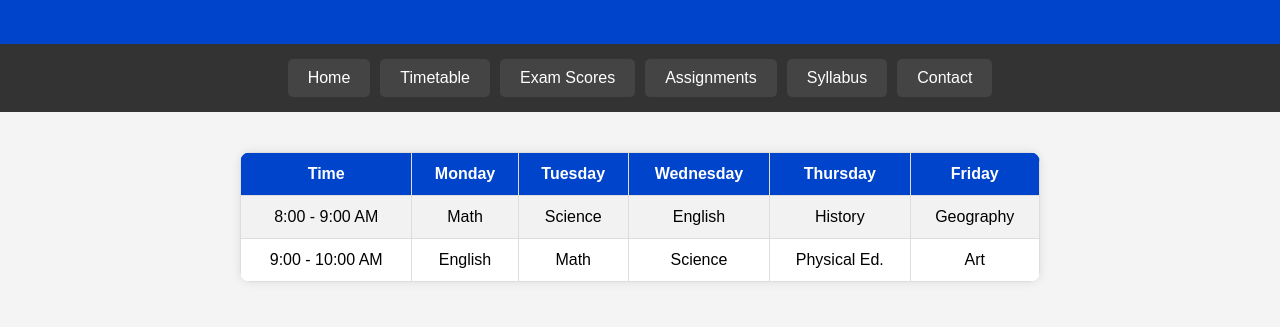
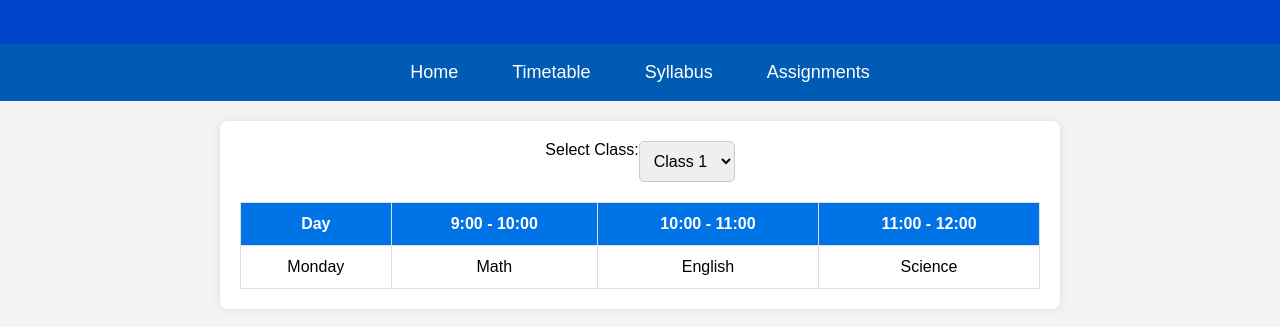
Before and after one commit to GhazwanBilal/school-website, a website: page timetable.html in a window 1280 px wide. Shown: the part 105-432 px from the top of the page. Drawn offline with Linux system fonts and the light colour scheme.

Commit message:
Update timetable.html

```diff
--- a/timetable.html
+++ b/timetable.html
@@ -10,7 +10,6 @@
             margin: 0;
             padding: 0;
             background-color: #f4f4f4;
-            text-align: center;
         }
         header {
             background: #0044cc;
@@ -22,59 +21,67 @@
         nav {
             display: flex;
             justify-content: center;
-            background: #333;
-            padding: 10px;
+            background: #005bb5;
+            padding: 10px 0;
         }
         nav a {
             color: white;
             text-decoration: none;
-            margin: 5px;
-            padding: 10px 20px;
-            background: #444;
-            border-radius: 5px;
-            transition: all 0.3s ease;
+            margin: 0 15px;
+            font-size: 18px;
+            padding: 8px 12px;
+            transition: 0.3s;
         }
         nav a:hover {
-            background: #555;
-            transform: scale(1.1);
+            background: #003f7f;
+            border-radius: 5px;
         }
         .container {
+            max-width: 800px;
+            margin: 20px auto;
             padding: 20px;
+            background: white;
+            box-shadow: 0 0 10px rgba(0, 0, 0, 0.1);
+            border-radius: 8px;
+        }
+        .dropdown {
+            display: flex;
+            justify-content: center;
+            margin-bottom: 20px;
+        }
+        select {
+            padding: 10px;
+            font-size: 16px;
+            border-radius: 5px;
+            border: 1px solid #ccc;
+            outline: none;
+            transition: 0.3s;
         }
         table {
-            width: 90%;
-            max-width: 800px;
-            margin: 20px auto;
+            width: 100%;
             border-collapse: collapse;
-            background: white;
-            box-shadow: 0 0 10px rgba(0, 0, 0, 0.1);
-            border-radius: 10px;
-            overflow: hidden;
+            margin-top: 20px;
         }
         th, td {
-            border: 1px solid #ddd;
             padding: 12px;
             text-align: center;
+            border: 1px solid #ddd;
         }
         th {
-            background-color: #0044cc;
+            background: #0073e6;
             color: white;
         }
-        tr:nth-child(even) {
-            background-color: #f2f2f2;
-        }
         @media (max-width: 600px) {
+            table, th, td {
+                font-size: 14px;
+            }
             nav {
                 flex-direction: column;
-                align-items: center;
+                text-align: center;
             }
             nav a {
-                width: 80%;
-                text-align: center;
-                margin: 5px 0;
-            }
-            table {
-                width: 100%;
+                padding: 10px;
+                display: block;
             }
         }
     </style>
@@ -86,38 +93,66 @@
     <nav>
         <a href="index.html">Home</a>
         <a href="timetable.html">Timetable</a>
-        <a href="exam_scores.html">Exam Scores</a>
+        <a href="syllabus.html">Syllabus</a>
         <a href="assignments.html">Assignments</a>
-        <a href="syllabus.html">Syllabus</a>
-        <a href="contact.html">Contact</a>
     </nav>
     <div class="container">
-        <table>
-            <tr>
-                <th>Time</th>
-                <th>Monday</th>
-                <th>Tuesday</th>
-                <th>Wednesday</th>
-                <th>Thursday</th>
-                <th>Friday</th>
-            </tr>
-            <tr>
-                <td>8:00 - 9:00 AM</td>
-                <td>Math</td>
-                <td>Science</td>
-                <td>English</td>
-                <td>History</td>
-                <td>Geography</td>
-            </tr>
-            <tr>
-                <td>9:00 - 10:00 AM</td>
-                <td>English</td>
-                <td>Math</td>
-                <td>Science</td>
-                <td>Physical Ed.</td>
-                <td>Art</td>
-            </tr>
+        <div class="dropdown">
+            <label for="class-select">Select Class: </label>
+            <select id="class-select" onchange="showTimetable()">
+                <option value="class1">Class 1</option>
+                <option value="class2">Class 2</option>
+                <option value="class3">Class 3</option>
+            </select>
+        </div>
+        <table id="timetable">
+            <thead>
+                <tr>
+                    <th>Day</th>
+                    <th>9:00 - 10:00</th>
+                    <th>10:00 - 11:00</th>
+                    <th>11:00 - 12:00</th>
+                </tr>
+            </thead>
+            <tbody>
+                <tr>
+                    <td>Monday</td>
+                    <td>Math</td>
+                    <td>English</td>
+                    <td>Science</td>
+                </tr>
+            </tbody>
         </table>
     </div>
+    <script>
+        const timetables = {
+            class1: [
+                ['Monday', 'Math', 'English', 'Science'],
+                ['Tuesday', 'History', 'Geography', 'PE']
+            ],
+            class2: [
+                ['Monday', 'Physics', 'Chemistry', 'Biology'],
+                ['Tuesday', 'Math', 'English', 'Computer']
+            ],
+            class3: [
+                ['Monday', 'Economics', 'Business', 'Accounting'],
+                ['Tuesday', 'Math', 'Statistics', 'Finance']
+            ]
+        };
+        function showTimetable() {
+            const selectedClass = document.getElementById('class-select').value;
+            const tableBody = document.querySelector('#timetable tbody');
+            tableBody.innerHTML = '';
+            timetables[selectedClass].forEach(row => {
+                const tr = document.createElement('tr');
+                row.forEach(cell => {
+                    const td = document.createElement('td');
+                    td.textContent = cell;
+                    tr.appendChild(td);
+                });
+                tableBody.appendChild(tr);
+            });
+        }
+    </script>
 </body>
 </html>
```
